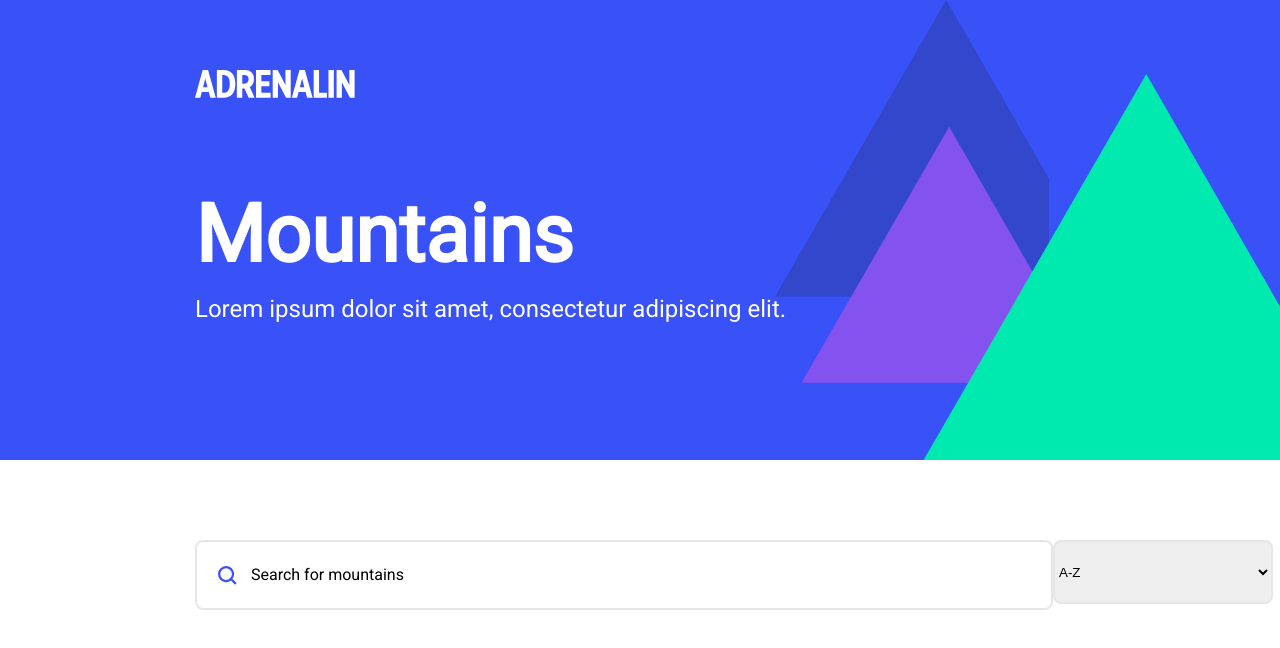
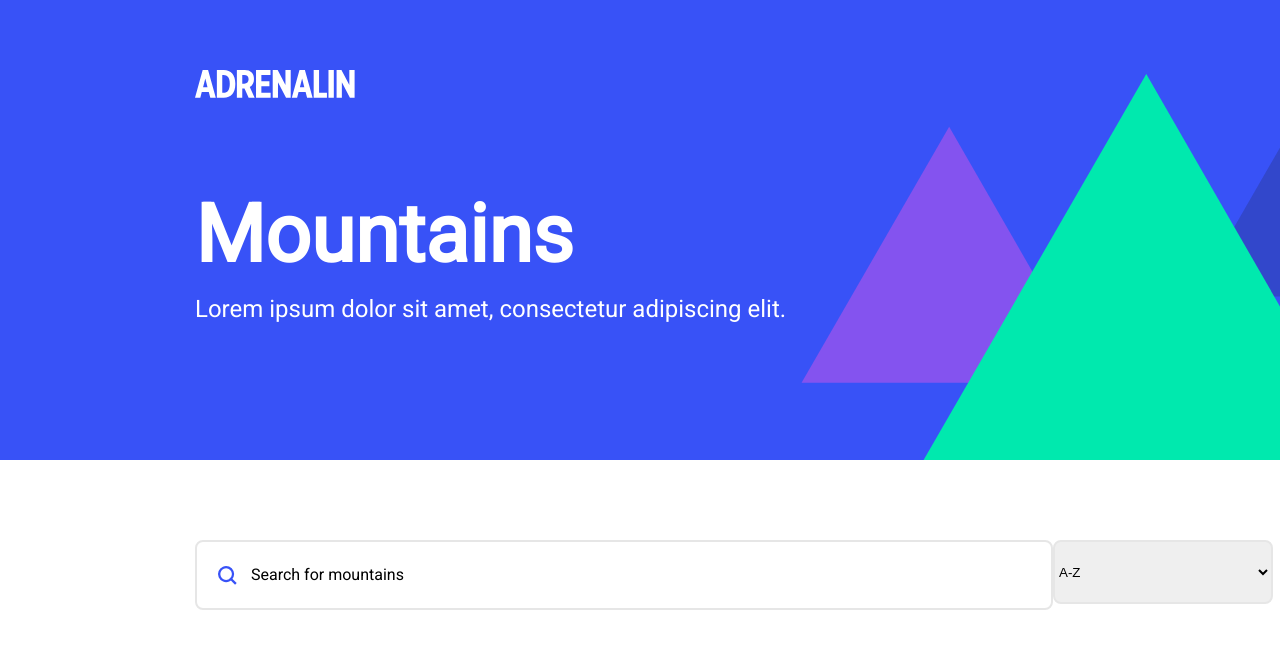
Before and after one commit to jrpt1017/mountain-webpage, a React (Create React App) app: page / in a window 1280 px wide. Shown: the top 648 px of the page. Built offline with nearby package versions, Linux system fonts and the light colour scheme.

Commit message:
Minor CSS update for header component

```diff
--- a/src/components/Header/index.scss
+++ b/src/components/Header/index.scss
@@ -41,12 +41,20 @@
     position: absolute;
     bottom: 0;
     right: 99.48px;
+    z-index: 1;
   }
 
   .violet-triangle {
     right: 370.69px;
     position: absolute;
     top: 125.84px;
+  }
+
+  .blue-triangle {
+    position: absolute;
+    top: 0;
+    right: 0;
+    z-index: 0;
   }
 }
 
```
